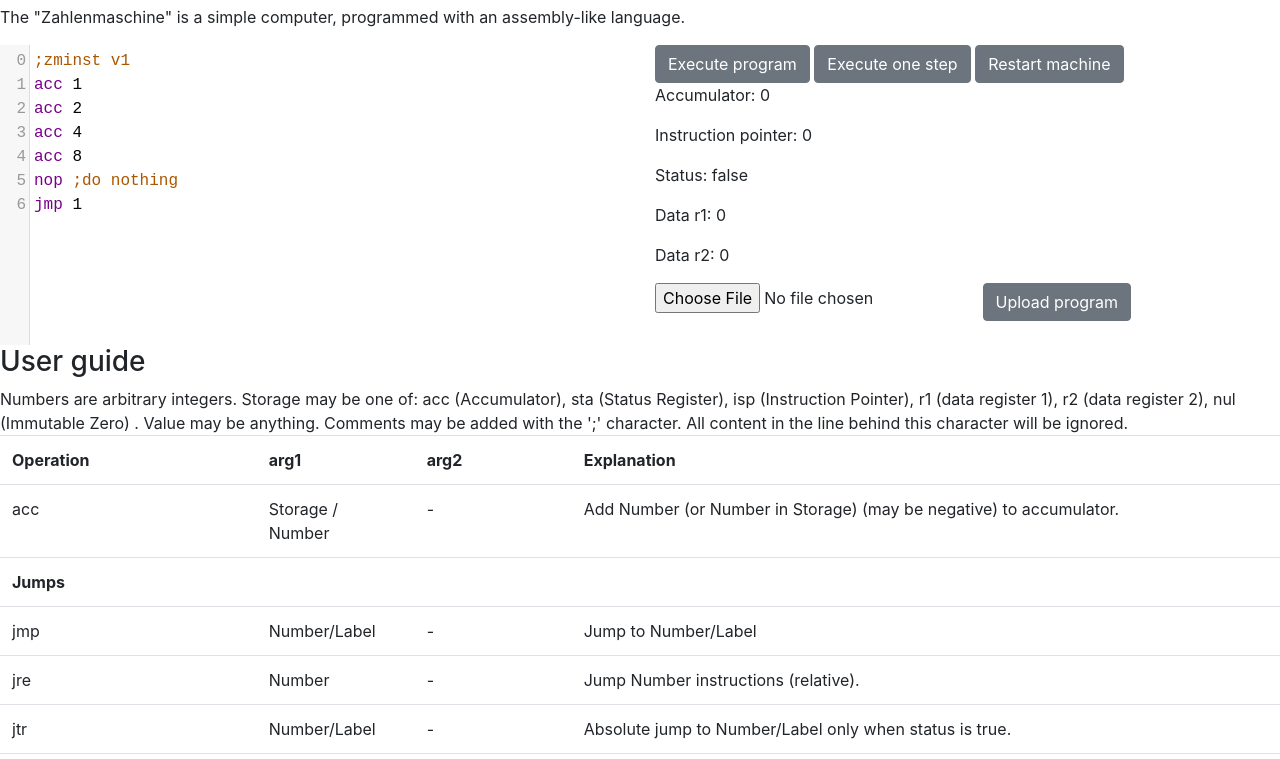
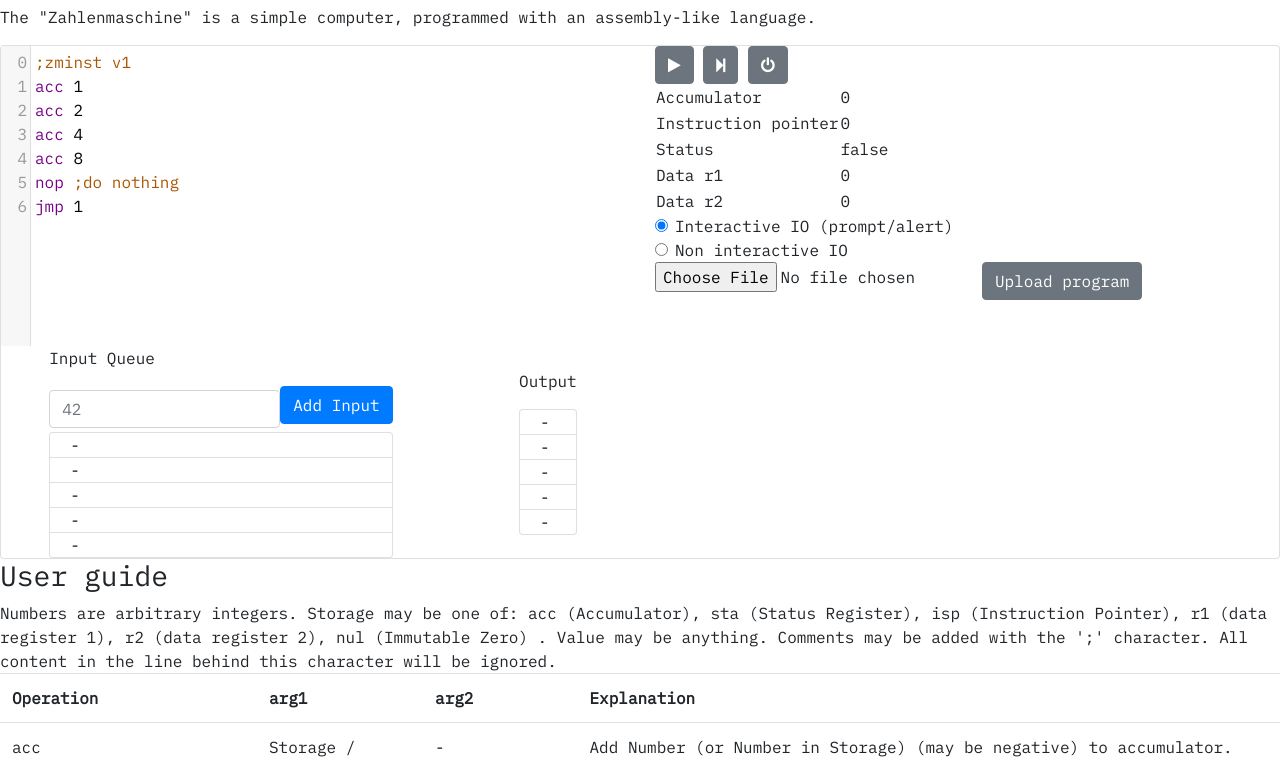
Before and after one commit to frcroth/zahlenmaschine, a plain HTML site: page index.html in a window 1280 px wide. Shown: the part 51-810 px from the top of the page. Drawn offline with nearby package versions, Linux system fonts and the light colour scheme.

Commit message:
Update UI for non interactive IO

```diff
--- a/css/custom.css
+++ b/css/custom.css
@@ -1,3 +1,19 @@
 .marked {
     background-color:yellow;
 }
+
+#editor {
+    min-width: 40%;
+}
+
+* {
+    font-family: 'IBM Plex Mono', monospace;
+}
+
+#input {
+    margin: auto
+}
+
+#output {
+    margin: auto
+}
--- a/index.html
+++ b/index.html
@@ -15,9 +15,12 @@
 
   <link rel="stylesheet" href="css/custom.css" />
 
+  <!-- Icons -->
+  <link rel="stylesheet" href="https://cdnjs.cloudflare.com/ajax/libs/font-awesome/4.7.0/css/font-awesome.min.css">
+
   <!-- Fonts -->
   <link rel="preconnect" href="https://fonts.gstatic.com" />
-  <link href="https://fonts.googleapis.com/css2?family=Lato&display=swap" rel="stylesheet" />
+  <link href="https://fonts.googleapis.com/css2?family=IBM+Plex+Mono&display=swap" rel="stylesheet">
 </head>
 
 <body>
@@ -27,29 +30,89 @@
   <link rel="stylesheet" href="lib/codemirror.css">
   <script src="mode/zminst.js"></script>
 
+  <div class="card">
     <div class="row">
-    <div class="col-sm" id="editor"></div>
+      <div class="col-sm">
+        <div id="editor"></div>
+        <div class="row">
+          </hr>
+          <div class="col-s" id="input">
+            <p>Input Queue</p>
+            <div class="form-inline">
+              <input type="text" class="form-control" placeholder="42">
+              <button class="btn btn-primary mb-2 input-button">Add Input</button>
+            </div>
+            <ul class="list-group">
+              <li class="list-group-item py-0 input-1"> -</li>
+              <li class="list-group-item py-0 input-2"> -</li>
+              <li class="list-group-item py-0 input-3"> -</li>
+              <li class="list-group-item py-0 input-4"> -</li>
+              <li class="list-group-item py-0 input-5"> -</li>
+            </ul>
+          </div>
+          <div class="col-s" id="output">
+            <p>Output</p>
+            <ul class="list-group">
+              <li class="list-group-item py-0 output-1"> -</li>
+              <li class="list-group-item py-0 output-2"> -</li>
+              <li class="list-group-item py-0 output-3"> -</li>
+              <li class="list-group-item py-0 output-4"> -</li>
+              <li class="list-group-item py-0 output-5"> -</li>
+            </ul>
+          </div>
+        </div>
+      </div>
       <div class="col-sm" id="options">
-      <button id="execute-button" onclick="execute()" class="btn btn-secondary">
-        Execute program
+        <button title="Execute program" id="execute-button" onclick="execute()" class="btn btn-secondary">
+          <i class="fa fa-play"></i>
         </button>
-      <button onclick="executeStep()" class="btn btn-secondary">
-        Execute one step
+        <button title="Execute one step" onclick="executeStep()" class="btn btn-secondary">
+          <i class="fa fa-step-forward"></i>
         </button>
-      <button onclick="restart()" class="btn btn-secondary">
-        Restart machine
+        <button title="Restart" onclick="restart()" class="btn btn-secondary">
+          <i class="fa fa-power-off"></i>
         </button>
-      <p id="accumulator">Accumulator: 0</p>
-      <p id="instruction-pointer">Instruction pointer: 0</p>
-      <p id="status">Status: false</p>
-      <p id="r1">Data r1: 0</p>
-      <p id="r2">Data r2: 0</p>
+        <table>
+          <tr>
+            <td>Accumulator</td>
+            <td id="accumulator-value">0</td>
+          </tr>
+          <tr>
+            <td>Instruction pointer</td>
+            <td id="instruction-pointer-value">0</td>
+          </tr>
+          <tr>
+            <td>Status</td>
+            <td id="status-value">false</td>
+          </tr>
+          <tr>
+            <td>Data r1</td>
+            <td id="r1-value">0</td>
+          </tr>
+          <tr>
+            <td>Data r2</td>
+            <td id="r2-value">0</td>
+          </tr>
+        </table>
+        <div class="form-check">
+          <input class="form-check-input" type="radio" name="ioMode" id="interactiveRadio" value="option1" checked>
+          <label class="form-check-label" for="interactiveRadio">
+            Interactive IO (prompt/alert)
+          </label>
+        </div>
+        <div class="form-check">
+          <input class="form-check-input" type="radio" name="ioMode" id="nonInteractiveRadio" value="option2">
+          <label class="form-check-label" for="nonInteractiveRadio">
+            Non interactive IO
+          </label>
+        </div>
         <div class="form-group">
           <div class="row">
             <div class="col">
               <input class="form-control-file" id="uploadInput" type="file" name="uploadedFile"></div>
             <div class="col">
               <button class="btn btn-secondary" onclick="loadFile()">Upload program</button></div>
+          </div>
         </div>
       </div>
     </div>
--- a/src/index.js
+++ b/src/index.js
@@ -14,7 +14,8 @@ async function execute() {
     zm.enterCode(codeMirror.doc.getValue());
     let executeButton = document.getElementById("execute-button")
     executeButton.setAttribute("onclick", "stop()");
-    executeButton.innerHTML = "Stop execution";
+    executeButton.innerHTML = "<i class=\"fa fa-pause\"></i>";
+    executeButton.setAttribute("title", "Stop execution");
     while (zm.running && !stopped){
         zm.executeStep();
         updateInfo()
@@ -25,7 +26,8 @@ async function execute() {
 function stop() {
     let executeButton = document.getElementById("execute-button")
     executeButton.setAttribute("onclick", "execute()");
-    executeButton.innerHTML = "Execute program";
+    executeButton.setAttribute("title", "Execute program");
+    executeButton.innerHTML = "<i class=\"fa fa-play\"></i>";
     stopped = true;
 }
 
@@ -41,11 +43,11 @@ function executeStep() {
 }
 
 function updateInfo() {
-    document.getElementById("accumulator").innerHTML = "Accumulator: " + zm.accumulator;
-    document.getElementById("instruction-pointer").innerHTML = "Instruction pointer: " + zm.instructionPointer;
-    document.getElementById("status").innerHTML = "Status: " + zm.status;
-    document.getElementById("r1").innerHTML = "Data r1: " + zm.r1;
-    document.getElementById("r2").innerHTML = "Data r2: " + zm.r2;
+    document.getElementById("accumulator-value").innerHTML = zm.accumulator;
+    document.getElementById("instruction-pointer-value").innerHTML = zm.instructionPointer;
+    document.getElementById("status-value").innerHTML = zm.status;
+    document.getElementById("r1-value").innerHTML = zm.r1;
+    document.getElementById("r2-value").innerHTML = zm.r2;
 }
 
 function loadFile() {
```
Lines whose indentation alone changed are shown as unchanged.
